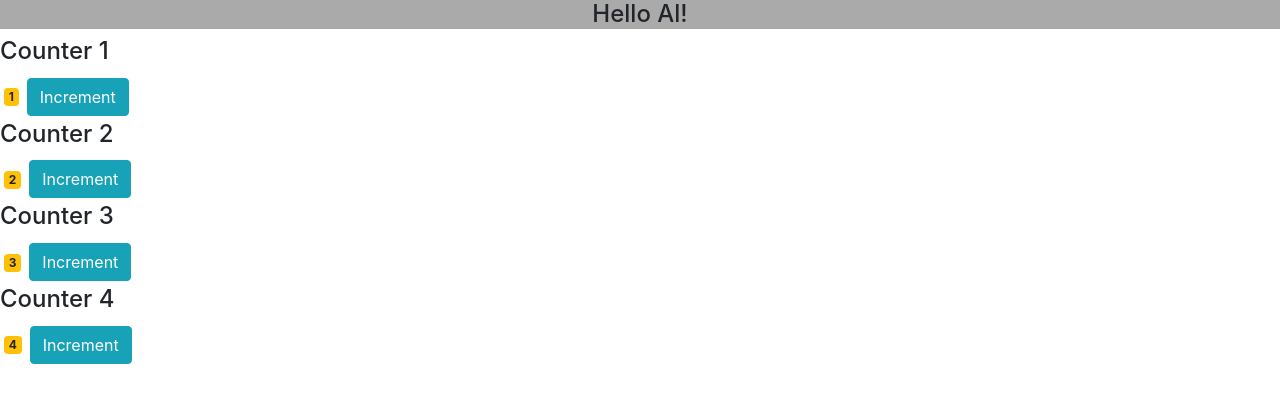
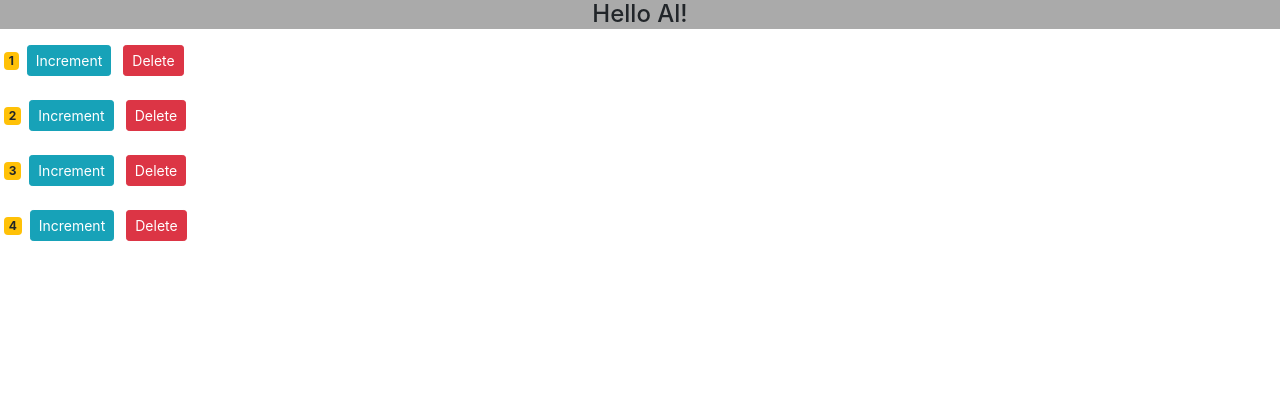
Before and after one commit to alxayeed/my-react, a React (Create React App) app: page / in a window 1280 px wide. Shown: the top 402 px of the page. Built offline with nearby package versions, Linux system fonts and the light colour scheme.

Commit message:
raising events to update state of the component

```diff
--- a/src/components/counter.jsx
+++ b/src/components/counter.jsx
@@ -2,7 +2,7 @@
 
 class Counter extends Component {
   state = {
-    value: this.props.value,
+    value: this.props.counter.value,
   };
 
   handleIncrement = () => {
@@ -12,11 +12,12 @@
     console.log(this.props);
     return (
         <div>
-            {this.props.children}
+            <h4>{this.props.id}</h4>
         <span className={this.getBadgeClasses()}>{this.getCount()}</span>
-        <button onClick={this.handleIncrement} className={"btn btn-info m-1"}>
-          Increment
+        <button onClick={this.handleIncrement} className={"btn btn-info btn-sm m-1"}>
+                Increment
         </button>
+            <button onClick={() => this.props.onDelete(this.props.counter.id)} className="btn btn-danger btn-sm m-2">Delete</button>
       </div>
     );
   }
--- a/src/components/counters.jsx
+++ b/src/components/counters.jsx
@@ -15,16 +15,22 @@
     backgroundColor: "#aaa",
     textAlign: "center",
   };
+
+  handleDelete = (counterId) =>  {
+    const counters = this.state.counters.filter((c) => c.id !== counterId);
+    this.setState({ counters });
+  };
   render() {
-
     return (
       <React.Fragment>
         <h4 style={this.titleStyle}>Hello Al!</h4>
         {/* array of 4 components */}
         {this.state.counters.map((counter) => (
-          <Counter key={counter.id} value={counter.value}>
-            <h4>Counter {counter.id}</h4>
-          </Counter>
+          <Counter
+            key={counter.id}
+            onDelete={this.handleDelete}
+            counter = {counter}
+          />
         ))}
       </React.Fragment>
     );
```
